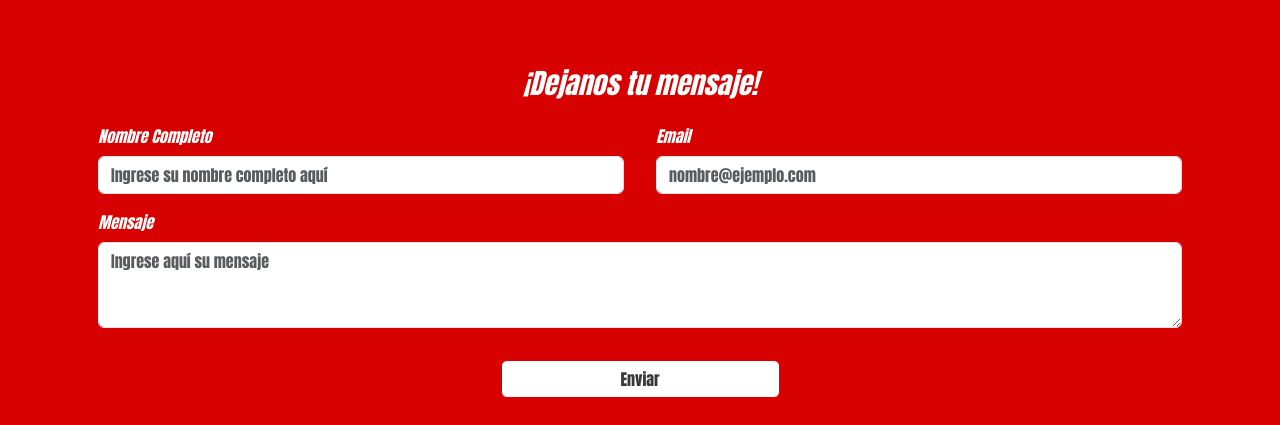
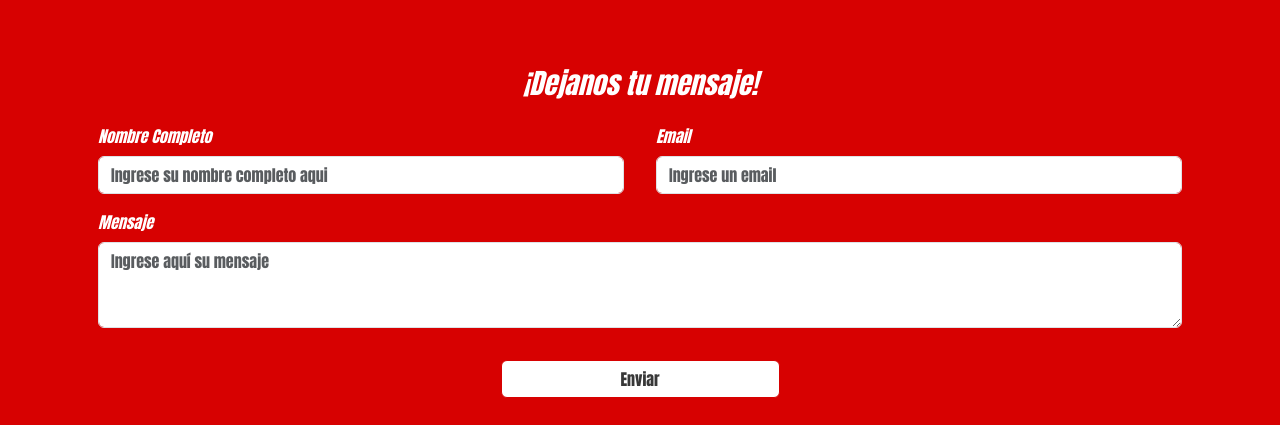
Before and after one commit to joaquin-fuentes/TKC-Front, a React (Vite) app: page / in a window 1280 px wide. Shown: the part 3260-3685 px from the top of the page. Built offline with nearby package versions, Linux system fonts and the light colour scheme; no server answers.

Commit message:
funcion crear mensajes completa

```diff
--- a/db.json
+++ b/db.json
@@ -3,13 +3,35 @@
     {
       "id": 1,
       "nombreUsuario": "admin",
-            "nombre":" Joaquin Alberto",
-            "apellido":"Fuentes",
-            "rol":"administrador",
-            "estado":"activo",
-            "email":"joaquin.fuentes1327@gmail.com",
-            "fechaNacimiento":"13/01/1994",
+      "nombre": " Joaquin Alberto",
+      "apellido": "Fuentes",
+      "rol": "administrador",
+      "estado": "activo",
+      "email": "joaquin.fuentes1327@gmail.com",
+      "fechaNacimiento": "13/01/1994",
       "password": "123456"
+    }
+  ],
+  "mensajes": [
+    {
+      "id": 1,
+      "nombre": "Joaquin Fuentes",
+      "email": "joaquin.fuentes1327@gmail.com",
+      "fecha": "02/05/2024",
+      "comentario": "hola soy un comentariohola soy un comentariohola soy un comentariohola soy un comentariohola soy un comentario "
+    },
+    {
+      "nombre": "lionel messiss",
+      "email": "lio@gmail.com",
+      "comentario": "hola me gustaria averiguar sobre excursiones para grupos estudiantiles, somos de la escuela blabla y tenemos pensado ir tal fecha",
+      "id": 2
+    },
+    {
+      "nombre": "asdss",
+      "email": "asdad@gmaol.com",
+      "comentario": "asdasdasd",
+      "fecha": "02/05/24",
+      "id": 3
     }
   ]
 }
--- a/src/components/helpers/queries.js
+++ b/src/components/helpers/queries.js
@@ -1,5 +1,7 @@
 // llamar a la variable de entorno
 const URL_USUARIO = import.meta.env.VITE_API_USUARIO
+const URL_MENSAJE= import.meta.env.VITE_API_MENSAJE
+
 
 
 export const login = async (usuario)=>{
@@ -68,22 +70,22 @@ export const login = async (usuario)=>{
 //     }
 // }
 
-// export const consultaCrearProducto = async (producto)=>{
-//     try {
-//         const respuesta = await fetch(URL_PRODUCTO, {
-//             method: "POST",
-//             headers: {
-//                 "Content-Type":"application/json"
-//             },
-//             body: JSON.stringify(producto)
-//         });
-//         return respuesta
+ export const consultaCrearMensaje = async (mensaje)=>{
+     try {
+         const respuesta = await fetch(URL_MENSAJE, {
+             method: "POST",
+             headers: {
+                 "Content-Type":"application/json"
+             },
+             body: JSON.stringify(mensaje)
+         });
+         return respuesta
 
-//     } catch (error) {
-//         console.log(error)
-//         return null
-//     }
-// }
+     } catch (error) {
+         console.log(error)
+         return null
+     }
+ }
 
 // export const consultaEditarProducto = async (producto, id)=>{
 //     try {
--- a/src/components/views/Contacto.jsx
+++ b/src/components/views/Contacto.jsx
@@ -5,6 +5,7 @@ import { FaWhatsapp } from "react-icons/fa";
 import { FaFacebook } from "react-icons/fa";
 import { FaInstagram } from "react-icons/fa";
 import { FaMapMarkerAlt } from "react-icons/fa";
+import CrearMensaje from './CrearMensaje';
 
 
 
@@ -38,32 +39,7 @@ const Contacto = () => {
                             </Nav.Link>
                         </Col>
 
-                        <h3 data-aos="fade-up" className='text-center my-4  '>¡Dejanos tu mensaje!</h3>
-                        <Form data-aos="fade-up" className='d-flex  flex-column'>
-                            <div className='d-md-flex'>
-                                <Col md={6}>
-                                    <Form.Group className="mb-3 px-3" controlId="">
-                                        <Form.Label>Nombre Completo</Form.Label>
-                                        <Form.Control type="text" placeholder="Ingrese su nombre completo aquí" />
-                                    </Form.Group>
-                                </Col>
-                                <Col md={6}>
-                                    <Form.Group className="mb-3 px-3" controlId="">
-                                        <Form.Label>Email</Form.Label>
-                                        <Form.Control type="email" placeholder="nombre@ejemplo.com" />
-                                    </Form.Group>
-                                </Col>
-                            </div>
-                            <Col md={12}>
-                                <Form.Group className="mb-3 px-3" controlId="">
-                                    <Form.Label>Mensaje</Form.Label>
-                                    <Form.Control as="textarea" rows={3} placeholder='Ingrese aquí su mensaje' />
-                                </Form.Group>
-                                <div className="text-center w-100">
-                                    <Button className='btn btn-enviar  mx-3 mt-3 w-25'>Enviar</Button>
-                                </div>
-                            </Col>
-                        </Form>
+                        <CrearMensaje></CrearMensaje>
                     </Row>
                 </div>
             </Container>
--- /dev/null
+++ b/src/components/views/CrearMensaje.jsx
@@ -0,0 +1,122 @@
+import { Button, Form, Container, Row, Col, InputGroup } from "react-bootstrap"
+import { useForm } from "react-hook-form";
+import { consultaCrearMensaje } from "../helpers/queries";
+import Swal from "sweetalert2";
+
+const CrearMensaje = () => {
+
+    const {
+        register,
+        handleSubmit,
+        formState: { errors },
+        reset
+    } = useForm();
+
+    function obtenerFechaHoy() {
+        const hoy = new Date();
+        const dia = String(hoy.getDate()).padStart(2, '0'); // Día con dos dígitos
+        const mes = String(hoy.getMonth() + 1).padStart(2, '0'); // Mes con dos dígitos (enero es 0)
+        const anio = String(hoy.getFullYear()).slice(-2); // Últimos dos dígitos del año
+
+        const fechaFormateada = `${dia}/${mes}/${anio}`; // Formato dd/mm/aa
+        return fechaFormateada;
+      }
+
+    const onSubmit = (mensajeNuevo) => {
+        console.log(mensajeNuevo)
+        const mensajeNuevoNuevo = { ...mensajeNuevo, fecha:obtenerFechaHoy() }
+        // realizar la peticion que agrega mensaje a la api
+        consultaCrearMensaje(mensajeNuevoNuevo).then((respuesta) => {
+            if (respuesta.status === 201) {
+                Swal.fire(
+                    'Enviado!',
+                    `Su mensaje fue enviado correcamente`,
+                    'success'
+                )
+                reset()
+            } else {
+                Swal.fire(
+                    'Error!',
+                    `No se pudo procesar su peticion`,
+                    'error'
+                )
+            }
+        })
+    }
+
+
+    return (
+        <>
+            <h3 data-aos="fade-up" className='text-center my-4  '>¡Dejanos tu mensaje!</h3>
+            <Form  onSubmit={handleSubmit(onSubmit)} data-aos="fade-up" className='d-flex  flex-column'>
+                <div className='d-md-flex'>
+                    <Col md={6}>
+                        <Form.Group className="mb-3 px-3" controlId="">
+                            <Form.Label>Nombre Completo</Form.Label>
+                            <Form.Control type="text" placeholder="Ingrese su nombre completo aqui" maxLength={40}
+                                {...register("nombre", {
+                                    required: "El nombre es obligatorio",
+                                    minLength: {
+                                        value: 4,
+                                        message: "El nombre debe contener por lo menos 4 caracteres"
+                                    },
+                                    maxLength: {
+                                        value: 30,
+                                        message: "El nombre debe contener como maximo 30 caracteres"
+                                    },
+                                    pattern: {
+                                        vaue: /^.{4,30}$/,
+                                        message: "El nombre debe contener entre 4 y 30 caracteres."
+                                    }
+                                })} />
+                            <Form.Text className="text-dark">
+                                {errors.nombre?.message}
+                            </Form.Text>
+                        </Form.Group>
+                    </Col>
+                    <Col md={6}>
+                        <Form.Group className="mb-3 px-3" controlId="">
+                            <Form.Label>Email</Form.Label>
+                            <Form.Control type="email" placeholder="Ingrese un email" maxLength={50} minLength={3} {
+                                ...register('email', {
+                                    //validaciones
+                                    required: 'El email es obligatorio',
+                                    pattern: {
+                                        value: /^[^\s@]+@[^\s@]+\.[^\s@]+$/,
+                                        message: "Debe ingresar un email válido"
+                                    }
+                                })
+                            } />
+                            <Form.Text className="text-dark">
+                                {errors.email?.message}
+                            </Form.Text>
+                        </Form.Group>
+                    </Col>
+                </div>
+                <Col md={12}>
+                    <Form.Group className="mb-3 px-3" controlId="">
+                        <Form.Label>Mensaje</Form.Label>
+                        <Form.Control as="textarea" rows={3} placeholder='Ingrese aquí su mensaje' {
+                            ...register('comentario', {
+                                //validaciones
+                                required: 'El comentario es obligatorio',
+                                pattern: {
+                                    vaue: /^.{4,500}$/,
+                                    message: "El nombre debe contener entre 4 y 500 caracteres."
+                                }
+                            })
+                        } />
+                        <Form.Text className="text-dark">
+                                {errors.comentario?.message}
+                            </Form.Text>
+                    </Form.Group>
+                    <div className="text-center w-100">
+                        <Button type="submit" className='btn btn-enviar  mx-3 mt-3 w-25'>Enviar</Button>
+                    </div>
+                </Col>
+            </Form>
+        </>
+    );
+};
+
+export default CrearMensaje;
```
Lines whose indentation alone changed are shown as unchanged.
